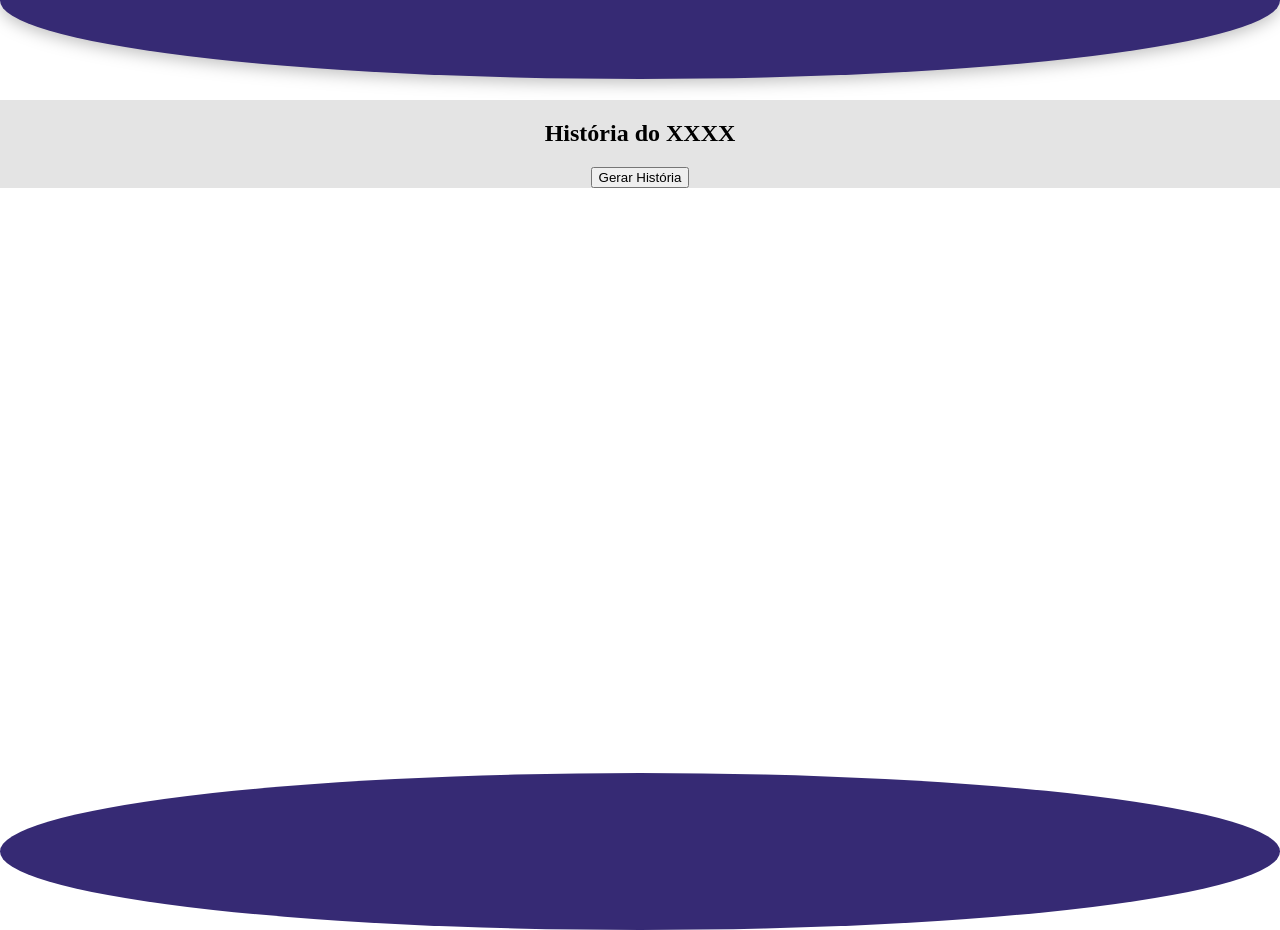
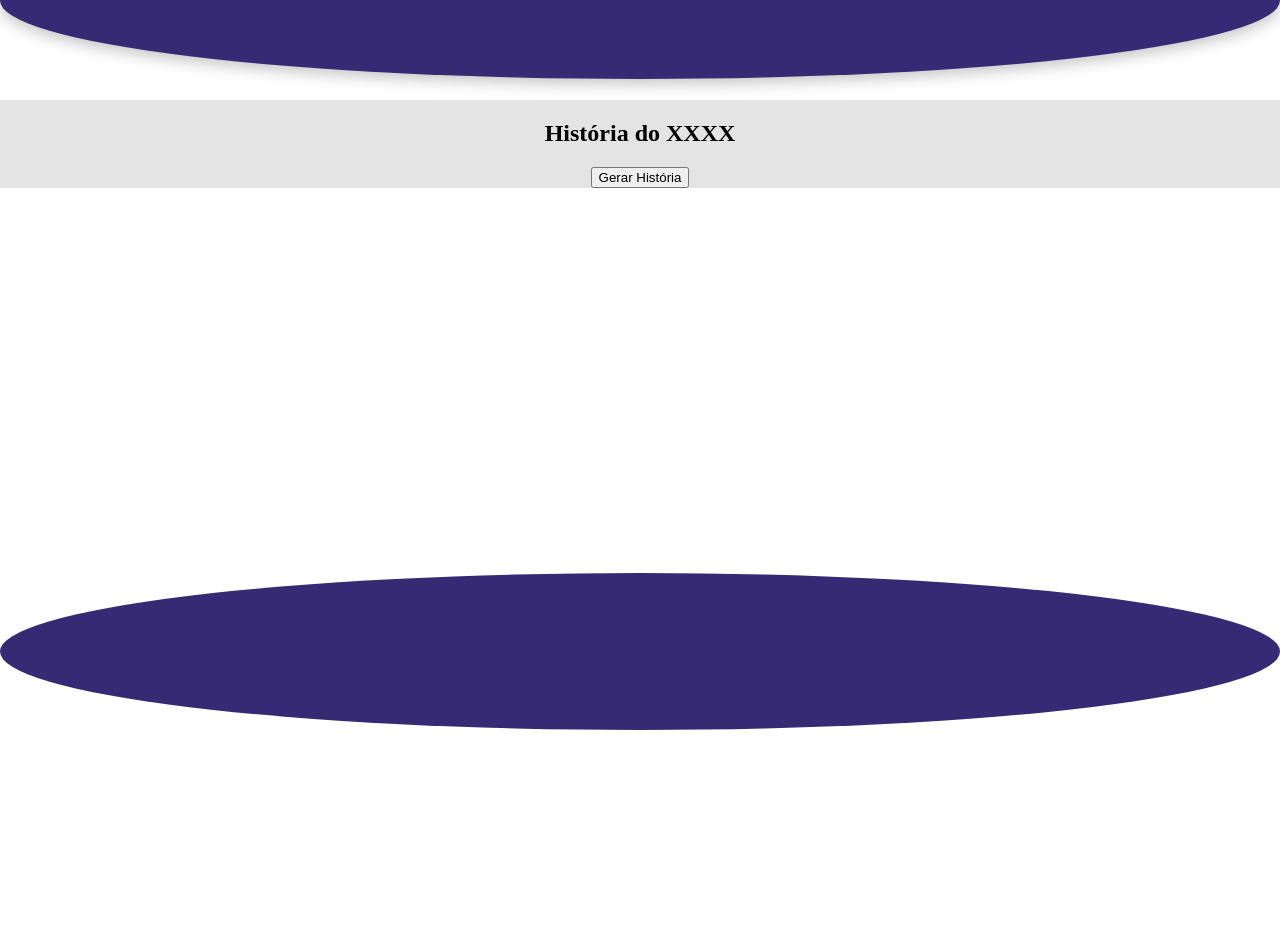
Before and after one commit to rafaelsaboiad/storyApp, a plain HTML site: page index.html in a window 1280 px wide. After the commit the page ends 800 px from the top, so only its background shows below. Drawn offline with Linux system fonts and the light colour scheme.

Commit message:
progress

```diff
--- a/styles.css
+++ b/styles.css
@@ -50,5 +50,5 @@ body {
 	width: 100%;
 	border-radius: 50%;
 	position: absolute;
-	top: 773px;
+	top: 573px;
 }
```
